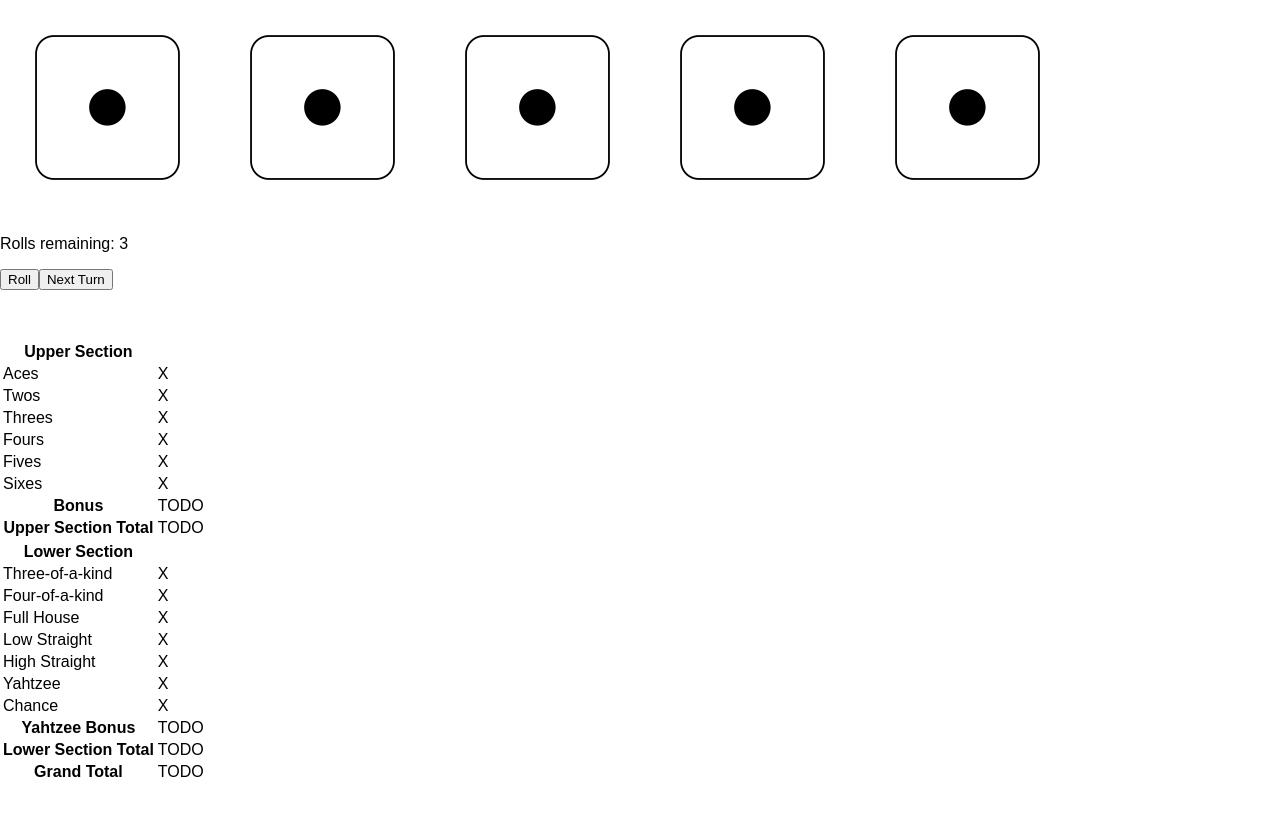
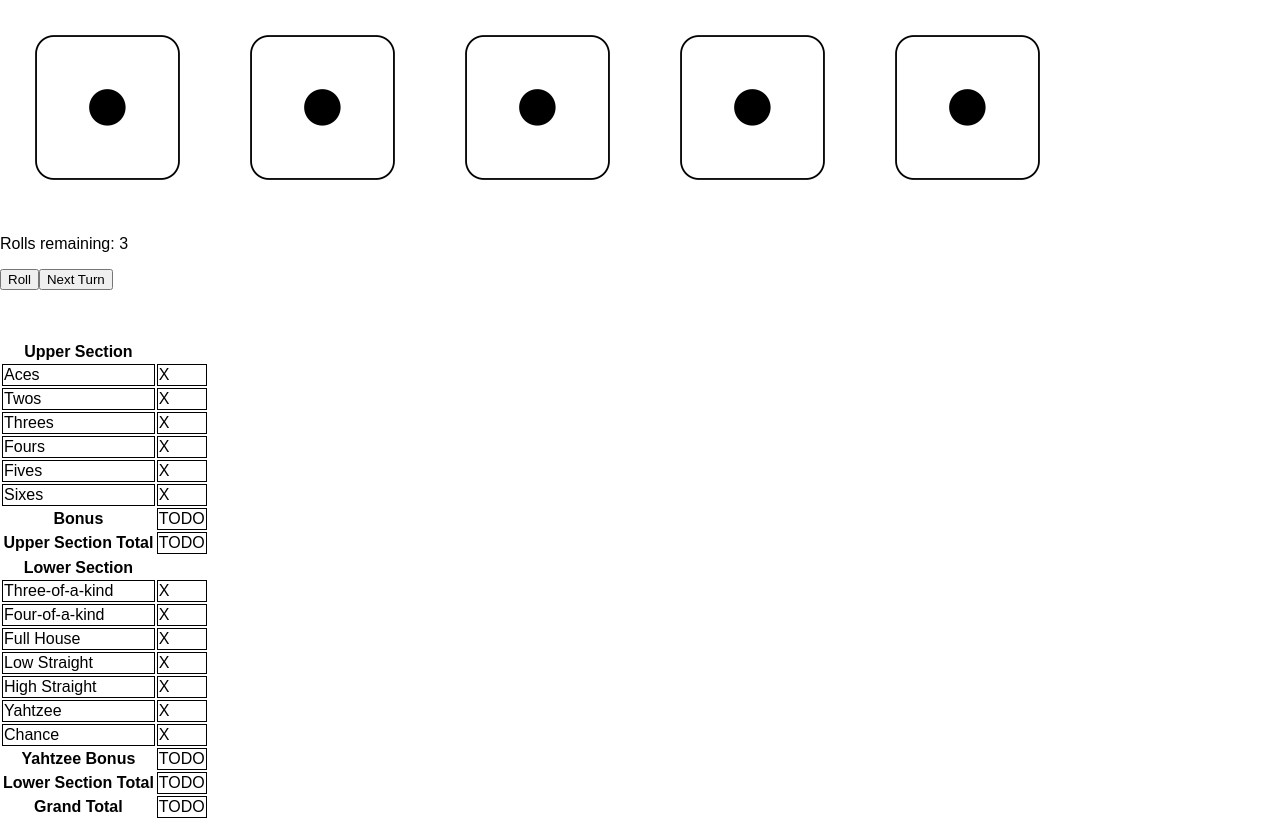
Before and after one commit to cifarquhar/yahtzee, a React (Create React App) app: page / in a window 1280 px wide. Built offline with nearby package versions, Linux system fonts and the light colour scheme.

Commit message:
add styling to scorecard

```diff
--- a/src/components/Scorecard.jsx
+++ b/src/components/Scorecard.jsx
@@ -24,27 +24,27 @@ class Scorecard extends Component {
           </tr>
           <tr>
             <td>Aces</td>
-            <td onClick={() => { if (c.aces === null) c.aces = s.aces }}>{c.aces ? c.aces : (s.aces ? s.aces : "X")}</td>
+            <td className="score" onClick={() => { if (c.aces === null) c.aces = s.aces }}>{c.aces ? c.aces : (s.aces ? s.aces : "X")}</td>
           </tr>
           <tr>
             <td>Twos</td>
-            <td onClick={() => { if (c.twos === null) c.twos = s.twos }}>{c.twos ? c.twos : (s.twos ? s.twos : "X")}</td>
+            <td className="score" onClick={() => { if (c.twos === null) c.twos = s.twos }}>{c.twos ? c.twos : (s.twos ? s.twos : "X")}</td>
           </tr>
           <tr>
             <td>Threes</td>
-            <td onClick={() => { if (c.threes === null) c.threes = s.threes }}>{c.threes ? c.threes : (s.threes ? s.threes : "X")}</td>
+            <td className="score" onClick={() => { if (c.threes === null) c.threes = s.threes }}>{c.threes ? c.threes : (s.threes ? s.threes : "X")}</td>
           </tr>
           <tr>
             <td>Fours</td>
-            <td onClick={() => { if (c.fours === null) c.fours = s.fours }}>{c.fours ? c.fours : (s.fours ? s.fours : "X")}</td>
+            <td className="score" onClick={() => { if (c.fours === null) c.fours = s.fours }}>{c.fours ? c.fours : (s.fours ? s.fours : "X")}</td>
           </tr>
           <tr>
             <td>Fives</td>
-            <td onClick={() => { if (c.fives === null) c.fives = s.fives }}>{c.fives ? c.fives : (s.fives ? s.fives : "X")}</td>
+            <td className="score" onClick={() => { if (c.fives === null) c.fives = s.fives }}>{c.fives ? c.fives : (s.fives ? s.fives : "X")}</td>
           </tr>
           <tr>
             <td>Sixes</td>
-            <td onClick={() => { if (c.sixes === null) c.sixes = s.sixes }}>{c.sixes ? c.sixes : (s.sixes ? s.sixes : "X")}</td>
+            <td className="score" onClick={() => { if (c.sixes === null) c.sixes = s.sixes }}>{c.sixes ? c.sixes : (s.sixes ? s.sixes : "X")}</td>
           </tr>
           <tr>
             <th>Bonus</th>
@@ -61,31 +61,31 @@ class Scorecard extends Component {
           </tr>
           <tr>
             <td>Three-of-a-kind</td>
-            <td onClick={() => { if (c.threeKind === null) c.threeKind = s.threeKind }}>{c.threeKind ? c.threeKind : (s.threeKind ? s.threeKind : "X")}</td>
+            <td className="score" onClick={() => { if (c.threeKind === null) c.threeKind = s.threeKind }}>{c.threeKind ? c.threeKind : (s.threeKind ? s.threeKind : "X")}</td>
           </tr>
           <tr>
             <td>Four-of-a-kind</td>
-            <td onClick={() => { if (c.fourKind === null) c.fourKind = s.fourKind }}>{c.fourKind ? c.fourKind : (s.fourKind ? s.fourKind : "X")}</td>
+            <td className="score" onClick={() => { if (c.fourKind === null) c.fourKind = s.fourKind }}>{c.fourKind ? c.fourKind : (s.fourKind ? s.fourKind : "X")}</td>
           </tr>
           <tr>
             <td>Full House</td>
-            <td onClick={() => { if (c.house === null) c.house = s.house }}>{c.house ? c.house : (s.house ? s.house : "X")}</td>
+            <td className="score" onClick={() => { if (c.house === null) c.house = s.house }}>{c.house ? c.house : (s.house ? s.house : "X")}</td>
           </tr>
           <tr>
             <td>Low Straight</td>
-            <td onClick={() => { if (c.low === null) c.low = s.low }}>{c.low ? c.low : (s.low ? s.low : "X")}</td>
+            <td className="score" onClick={() => { if (c.low === null) c.low = s.low }}>{c.low ? c.low : (s.low ? s.low : "X")}</td>
           </tr>
           <tr>
             <td>High Straight</td>
-            <td onClick={() => { if (c.high === null) c.high = s.high }}>{c.high ? c.high : (s.high ? s.high : "X")}</td>
+            <td className="score" onClick={() => { if (c.high === null) c.high = s.high }}>{c.high ? c.high : (s.high ? s.high : "X")}</td>
           </tr>
           <tr>
             <td>Yahtzee</td>
-            <td onClick={() => { if (c.yahtzee === null) c.yahtzee = s.yahtzee }}>{c.yahtzee ? c.yahtzee : (s.yahtzee ? s.yahtzee : "X")}</td>
+            <td className="score" onClick={() => { if (c.yahtzee === null) c.yahtzee = s.yahtzee }}>{c.yahtzee ? c.yahtzee : (s.yahtzee ? s.yahtzee : "X")}</td>
           </tr>
           <tr>
             <td>Chance</td>
-            <td onClick={() => { if (c.chance === null) c.chance = s.chance }}>{c.chance ? c.chance : (s.chance ? s.chance : "X")}</td>
+            <td className="score" onClick={() => { if (c.chance === null) c.chance = s.chance }}>{c.chance ? c.chance : (s.chance ? s.chance : "X")}</td>
           </tr>
           <tr>
             <th>Yahtzee Bonus</th>
--- a/src/styles/components.scss
+++ b/src/styles/components.scss
@@ -17,7 +17,12 @@
 }
 
 td{
-  &:hover{
-    border: 1px solid $c-dice-hover;
+  border: 1px solid black;
+
+  &.score{
+
+    &:hover{
+      border: 1px solid $c-dice-hover;
+    }
   }
 }
```
